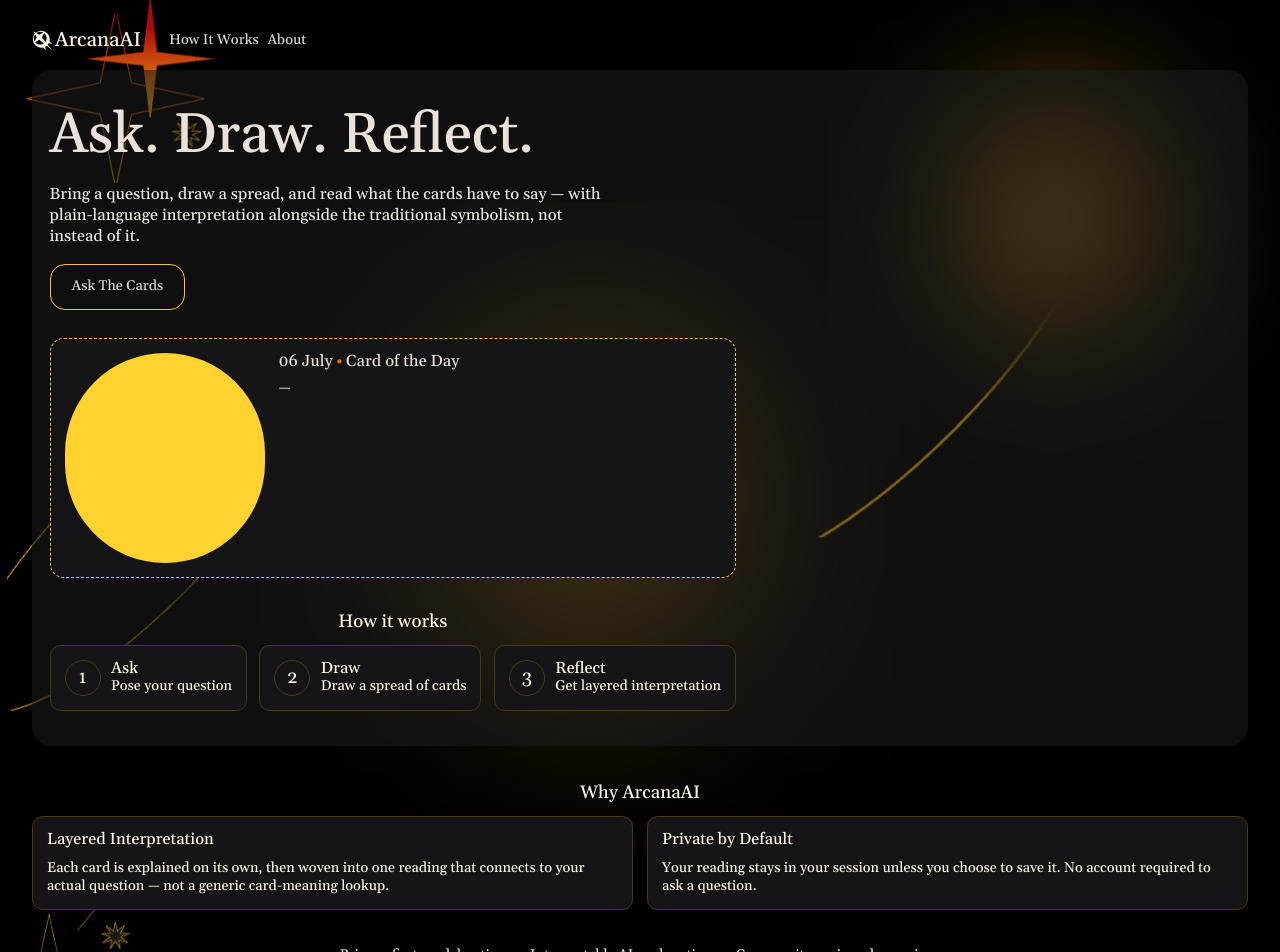
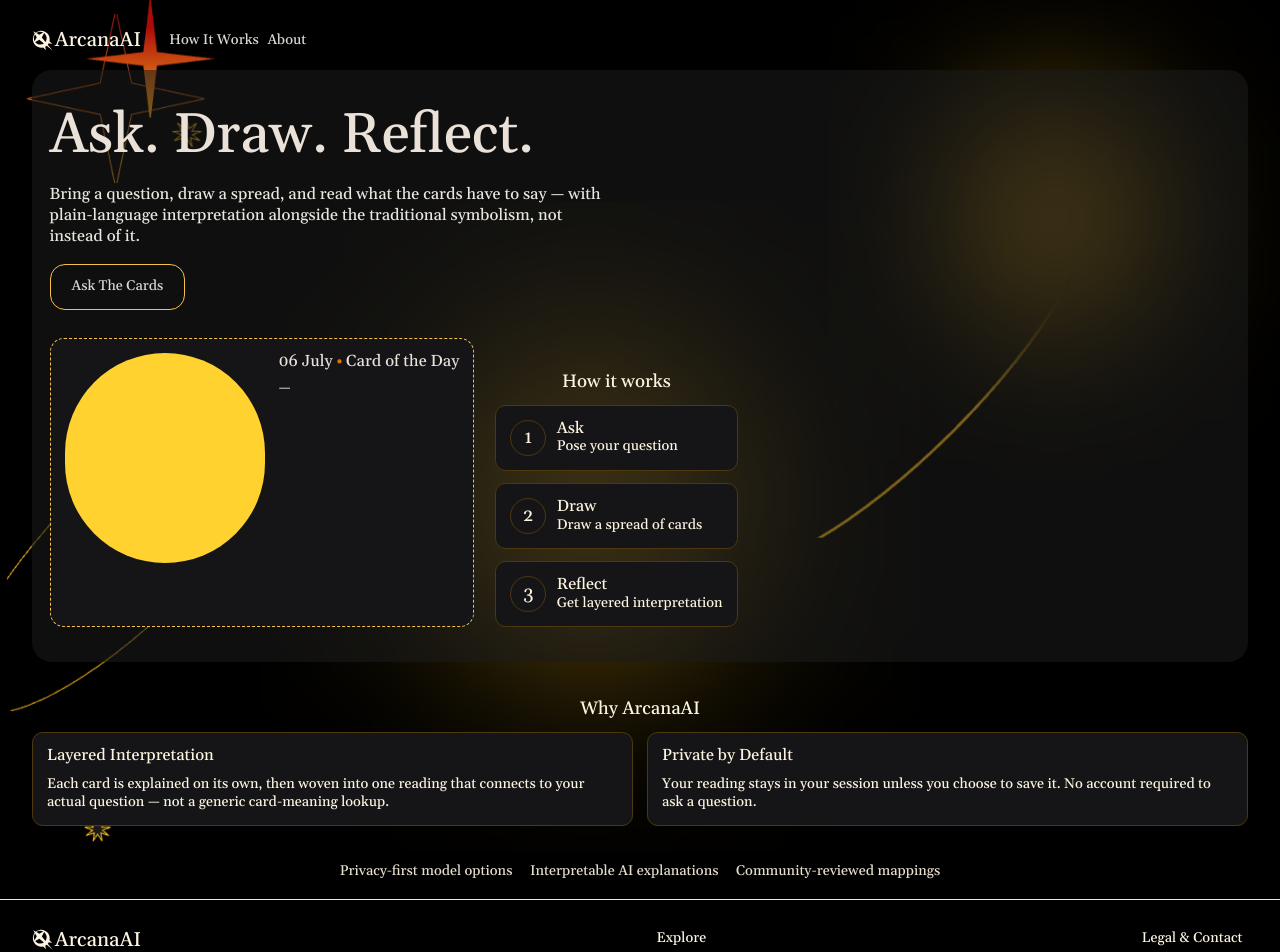
Before and after one commit to iahub4metra/ArcanaAI, a Next.js app: page / in a window 1280 px wide. Shown: the top 952 px of the page. Built offline with nearby package versions, Linux system fonts and the light colour scheme; no server answers.

Commit message:
feat: added scroll to 'how it works' and 'about us' sections

```diff
--- a/src/app/layout.tsx
+++ b/src/app/layout.tsx
@@ -9,14 +9,16 @@ export default function RootLayout({
   children: React.ReactNode;
 }>) {
   return (
-    <html lang="en">
+    <html lang="en" className="scroll-smooth">
       <body>
         <StoreProvider>
-          <div className="flex flex-col body-div h-full w-full">
-          <Header />
-          <main className="flex-1">{children}</main>
-        </div>
-        <Footer />
+          <div className="flex flex-col min-h-dvh w-full">
+            <div className="flex flex-col body-div flex-1">
+              <Header />
+              <main className="flex-1">{children}</main>
+            </div>
+            <Footer />
+          </div>
         </StoreProvider>
       </body>
     </html>
--- a/src/app/page.tsx
+++ b/src/app/page.tsx
@@ -1,7 +1,18 @@
+'use client';
 import CardOfTheDay from '@/components/CardOfTheDay/CardOfTheDay';
 import Link from 'next/link';
+import { useEffect } from 'react';
 
 export default function HomePage() {
+  useEffect(() => {
+    const target = sessionStorage.getItem('scrollTarget');
+    if (!target) return;
+    sessionStorage.removeItem('scrollTarget');
+    requestAnimationFrame(() => {
+      document.getElementById(target)?.scrollIntoView({ behavior: 'smooth' });
+    });
+  });
+
   return (
     <section className="py-5">
       <div className="adaptive-container">
@@ -25,12 +36,13 @@ export default function HomePage() {
                 Ask The Cards
               </Link>
             </div>
+            <div className="flex flex-col xl:flex-row xl:gap-6">
               <CardOfTheDay />
-            <div className="mt-9">
+              <div className="mt-9 scroll-mt-24" id="how-it-works">
                 <h3 className="text-[#FDF4E1] text-[18px] leading-7 mb-3 xl:text-center">
                   How it works
                 </h3>
-              <ul className="flex flex-col gap-3.5 md:flex-row md:justify-center">
+                <ul className="flex flex-col gap-3.5 md:flex-row md:justify-center xl:flex-col">
                   <li>
                     <div className="p-4 rounded-xl border flex items-center gap-3 border-[#4E380F] bg-[#151517]">
                       <div className="rounded-full flex justify-center items-center size-[36px] border border-[#4E380F] text-[#FDF4E1] text-[18px] leading-5">
@@ -74,7 +86,8 @@ export default function HomePage() {
               </div>
             </div>
           </div>
-        <div className="mb-7">
+        </div>
+        <div className="mb-7 scroll-mt-24" id="why-arcanaAi">
           <h3 className="text-[#FDF4E1] text-[18px] leading-7 mb-3 xl:text-center">Why ArcanaAI</h3>
           <ul className="flex flex-col gap-4 xl:flex-row xl:justify-center">
             <li className="p-4 rounded-xl border flex flex-col gap-3 border-[#4E380F] bg-[#151517] flex-1 ">
--- a/src/components/Header/Navigation.tsx
+++ b/src/components/Header/Navigation.tsx
@@ -1,18 +1,37 @@
+'use client';
 import Link from 'next/link';
+import { usePathname, useRouter } from 'next/navigation';
 
 export default function Navigation() {
+  function scrollIntoView(id: string, pathname: string, router: ReturnType<typeof useRouter>) {
+    if (pathname === '/') {
+      document.getElementById(id)?.scrollIntoView({ behavior: 'smooth' });
+    } else {
+      sessionStorage.setItem('scrollTarget', id);
+      router.push('/');
+    }
+  }
+  const router = useRouter();
+  const pathname = usePathname();
+
   return (
     <nav>
       <ul className="flex items-center gap-2.5">
         <li>
-          <Link href="/" className="text-[#DCD9D3] text-[14px] leading-4.5">
+          <button
+            className="bg-transparent border-0 text-[#DCD9D3] text-[14px] leading-4.5 cursor-pointer"
+            onClick={() => scrollIntoView('how-it-works', pathname, router)}
+          >
             How It Works
-          </Link>
+          </button>
         </li>
         <li>
-          <Link href="/" className="text-[#DCD9D3] text-[14px] leading-4.5">
+          <button
+            className="bg-transparent border-0 text-[#DCD9D3] text-[14px] leading-4.5 cursor-pointer"
+            onClick={() => scrollIntoView('why-arcanaAi', pathname, router)}
+          >
             About
-          </Link>
+          </button>
         </li>
       </ul>
     </nav>
```
Lines whose indentation alone changed are shown as unchanged.
